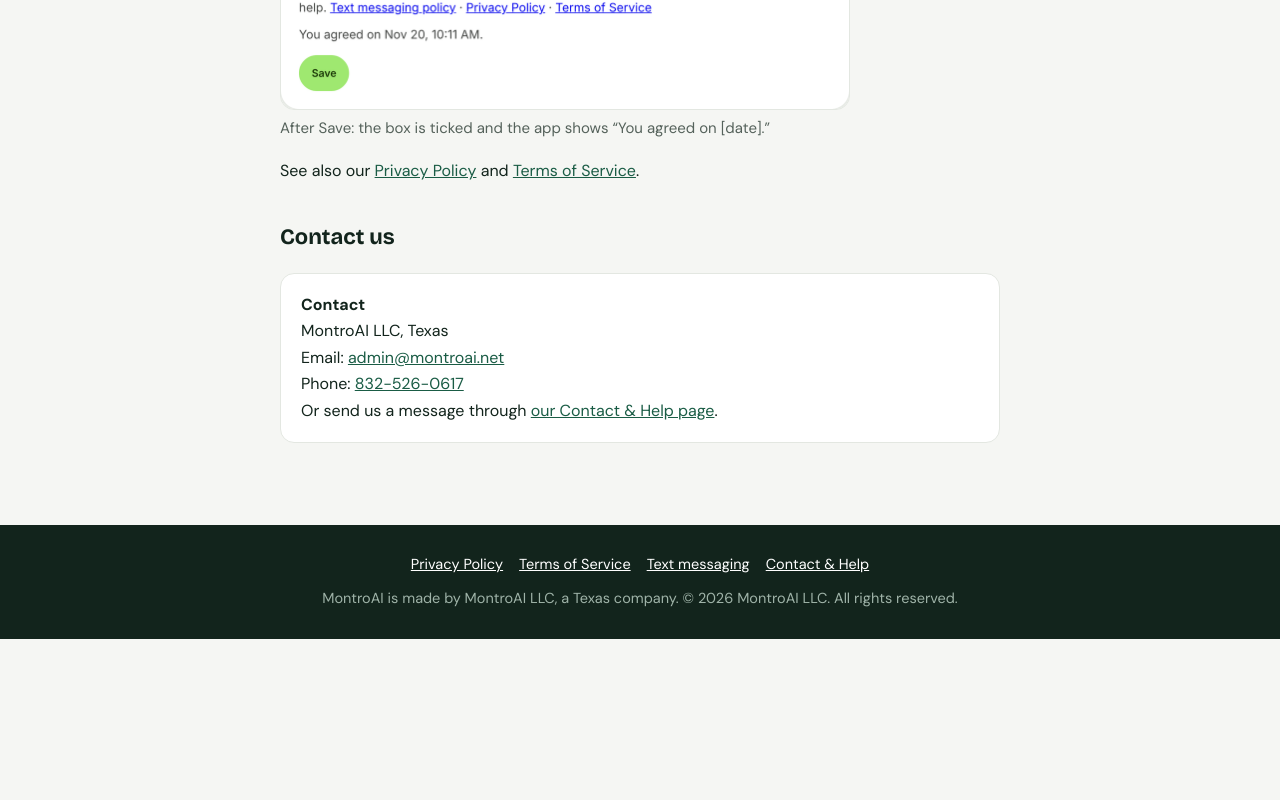
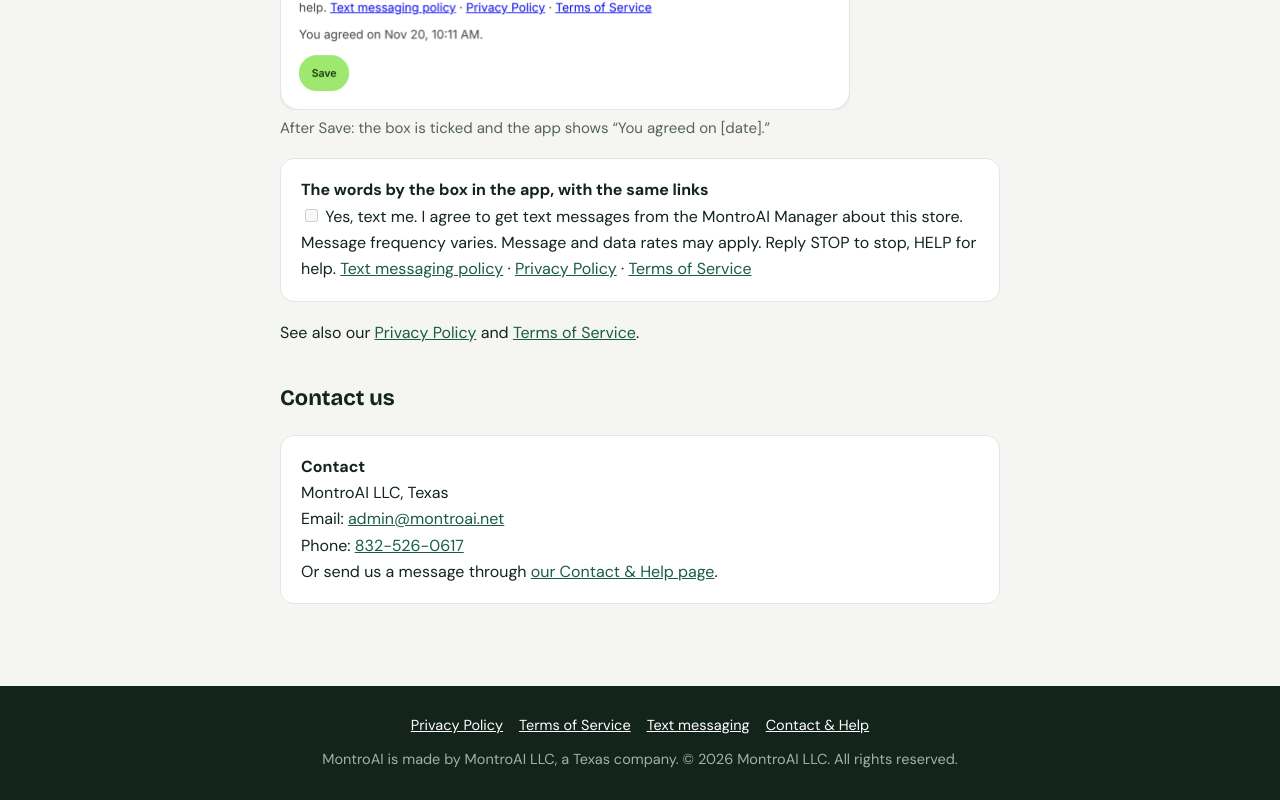
Before and after one commit to abdulmomin1955/montro-ai-site, a plain HTML site: page text-messaging.html in a window 1280 px wide. Shown: the part 1992-2792 px from the top of the page. Before the commit the page ends 2631 px from the top, so only its background shows below. Drawn offline with nearby package versions, Linux system fonts and the light colour scheme.

Commit message:
Text messaging: the words by the opt-in box as text, with the same Privacy Policy and Terms of Service links (Twilio's check cannot read links in pictures)
Co-Authored-By: Claude Opus 5.5 <noreply@anthropic.com>
Claude-Session: https://claude.ai/code/session_016jS4jNbCy5TxRRt9Bq354Y

```diff
--- a/text-messaging.html
+++ b/text-messaging.html
@@ -58,6 +58,12 @@
 <figure class="shot"><img src="images/optin-1-before.png" alt="The How should it reach you? form before saving: Text me picked, a mobile number typed, and the box &quot;Yes, text me. I agree to get text messages from the MontroAI Manager about this store.&quot; not ticked, with the message details and links to the Text messaging policy, Privacy Policy and Terms of Service." width="570" height="447" loading="lazy"><figcaption>Before: the box is not ticked.</figcaption></figure>
 <figure class="shot"><img src="images/optin-2-after.png" alt="The same form after Save: the box is ticked and the app shows You agreed on the date and time." width="570" height="474" loading="lazy"><figcaption>After Save: the box is ticked and the app shows &ldquo;You agreed on&nbsp;[date].&rdquo;</figcaption></figure>
 
+<div class="box" id="optin-words">
+<b>The words by the box in the app, with the same links</b><br>
+<label><input type="checkbox" disabled> Yes, text me. I agree to get text messages from the MontroAI Manager about this store.</label><br>
+Message frequency varies. Message and data rates may apply. Reply STOP to stop, HELP for help.
+<a href="text-messaging.html">Text messaging policy</a> &middot; <a href="privacy.html">Privacy Policy</a> &middot; <a href="terms.html">Terms of Service</a>
+</div>
 
 <p>See also our <a href="privacy.html">Privacy Policy</a> and <a href="terms.html">Terms of Service</a>.</p>
 
```
